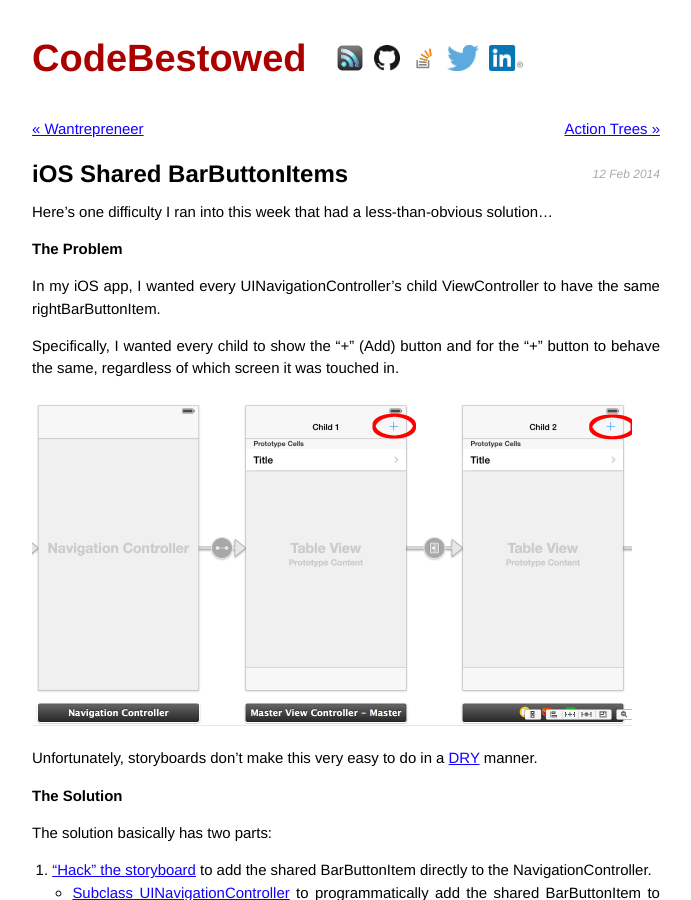
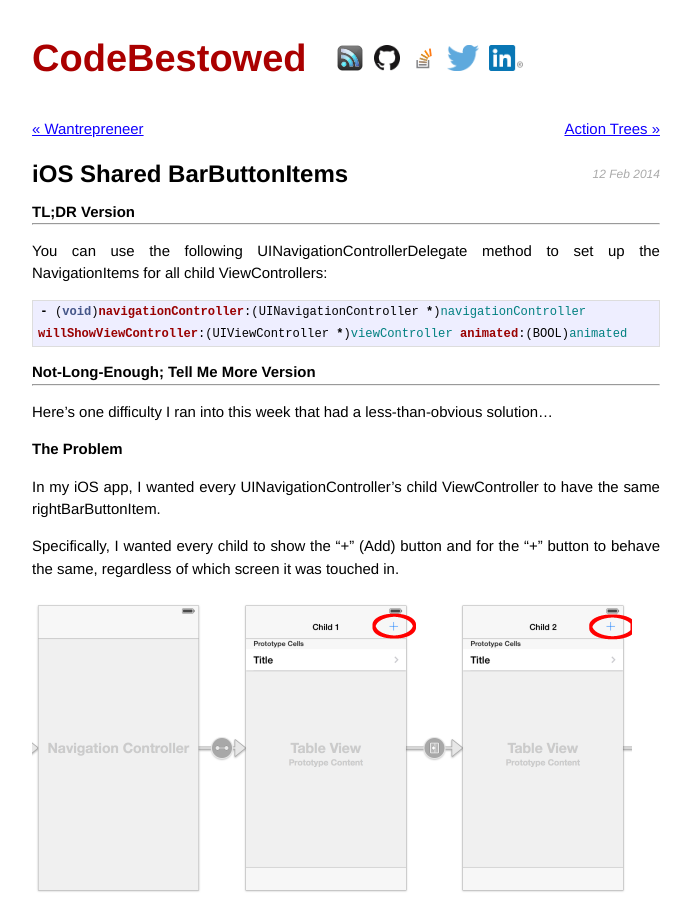
Before and after one commit to etipton/etipton.github.io, a Jekyll site: the page built from _posts/2014-02-12-ios-shared-barbuttonitems.markdown, in a window 1280 px wide and 900 px high. Shown: the whole window, without its empty margins (294-985 px from the left). Built offline with Jekyll 4.4.1, drawn with Linux system fonts in a browser that asks for light colours; nearby versions of some CDN libraries; Markdown is read by kramdown in place of the engine named in the settings; comment, search, counter and statistics services are not loaded.

Commit message:
TL;DR version of iOS Shared BarButtonItems

```diff
--- a/_posts/2014-02-12-ios-shared-barbuttonitems.markdown
+++ b/_posts/2014-02-12-ios-shared-barbuttonitems.markdown
@@ -4,6 +4,22 @@ title:  "iOS Shared BarButtonItems"
 date:   2014-02-12 02:45:00
 categories: ios technical
 ---
+<p></p>
+
+### TL;DR Version
+------------
+
+You can use the following UINavigationControllerDelegate method to set up the NavigationItems for all child
+ViewControllers:
+
+{% highlight obj-c %}
+- (void)navigationController:(UINavigationController *)navigationController
+willShowViewController:(UIViewController *)viewController animated:(BOOL)animated
+{% endhighlight %}
+<p></p>
+
+### Not-Long-Enough; Tell Me More Version
+------------
 
 Here's one difficulty I ran into this week that had a less-than-obvious solution...
 
```
